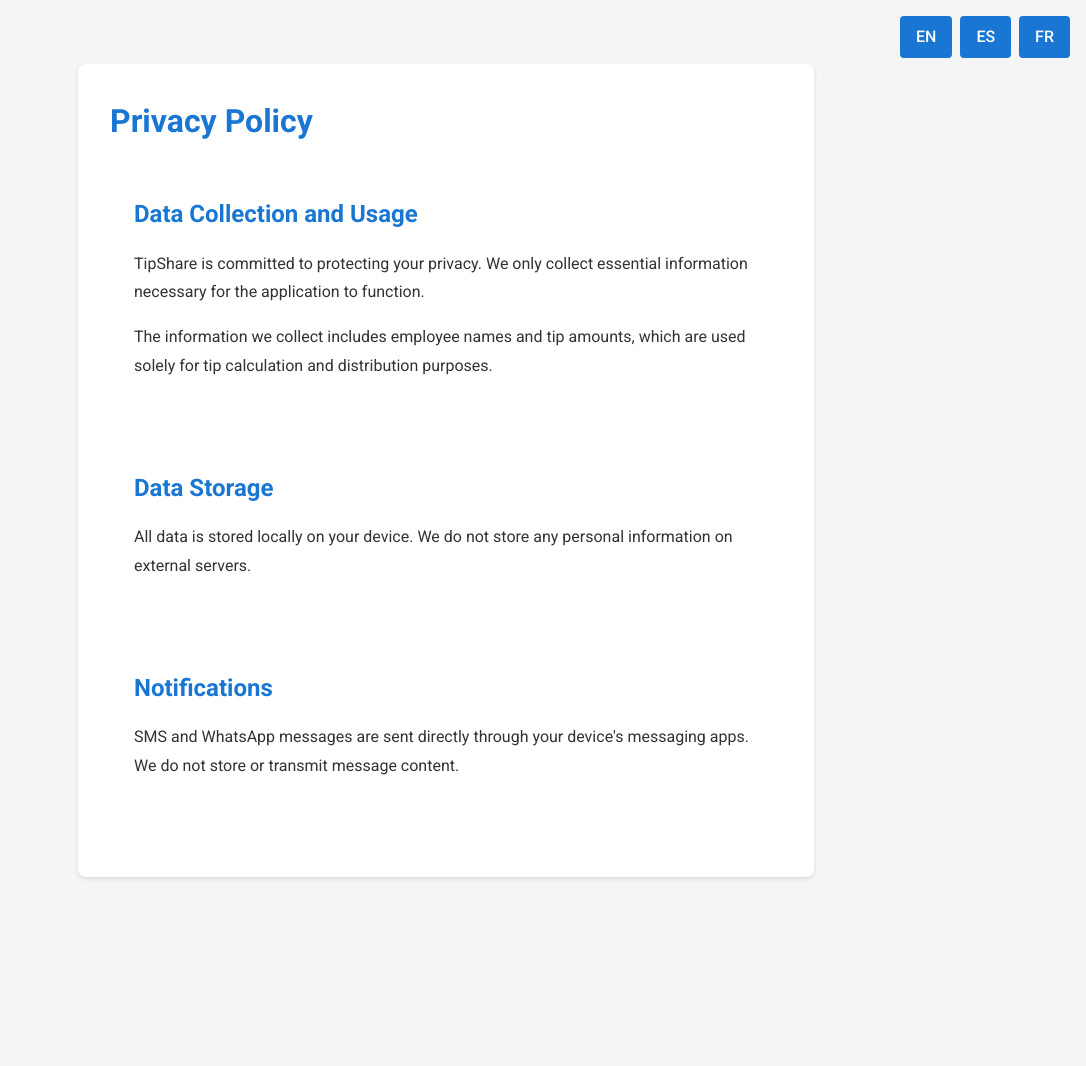
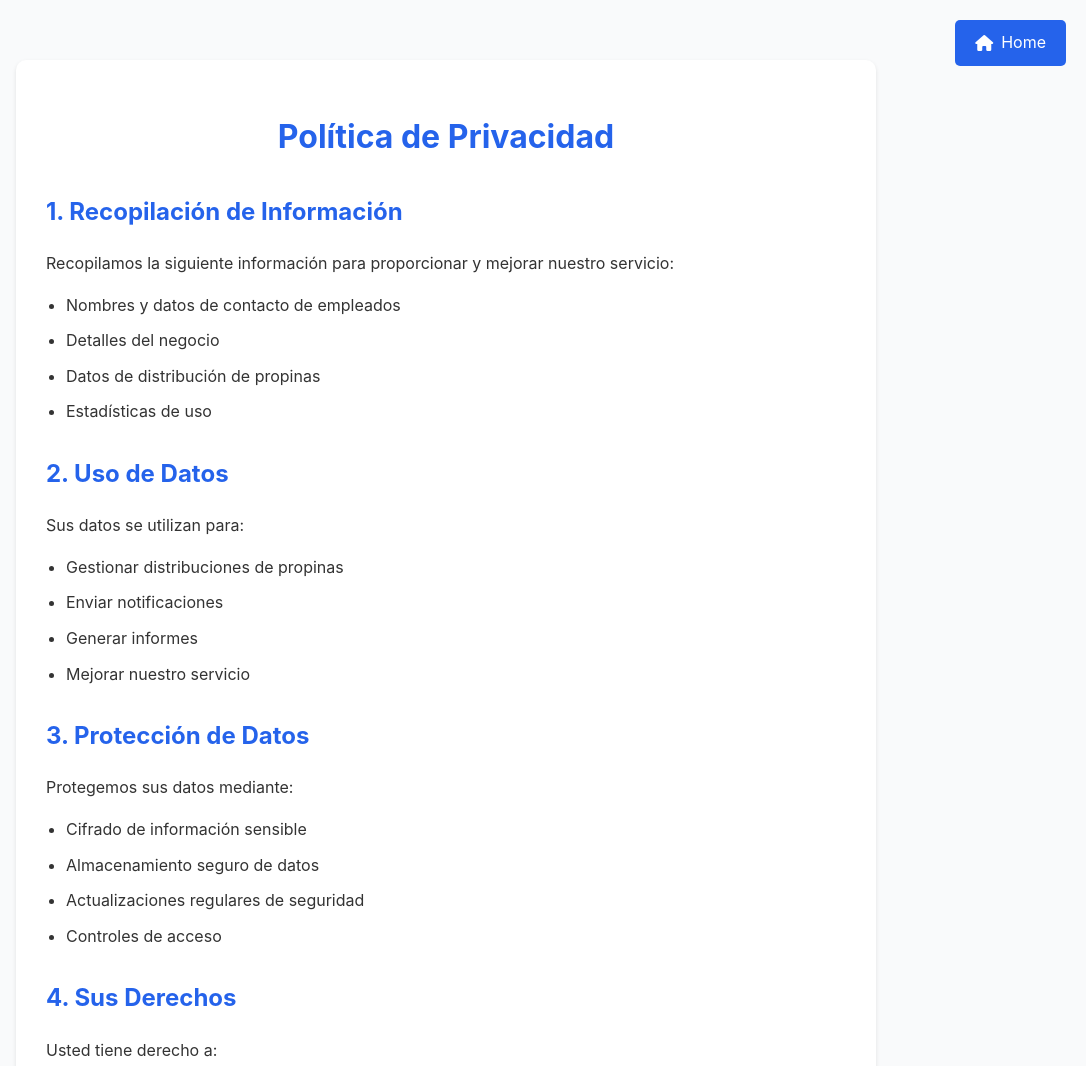
Before and after one commit to ChefMarbelladeveloper/ChefMarbelladeveloper.github.io, a plain HTML site: page TipShare/privacy-policy.html in a window 1280 px wide. Shown: the top 1066 px of the page, without its empty margins (194-1280 px from the left). Before the commit the page ends 941 px from the top, so only its background shows below. Drawn offline with Linux system fonts and the light colour scheme.

Commit message:
Update privacy-policy.html

```diff
--- a/TipShare/privacy-policy.html
+++ b/TipShare/privacy-policy.html
@@ -1,179 +1,247 @@
 <!DOCTYPE html>
-<html lang="es">
+<html>
 <head>
     <meta charset="UTF-8">
-    <meta name="viewport" content="width=device-width,initial-scale=1.0">
-    <title>TipShare - Privacy Policy</title>
-    <link href="https://fonts.googleapis.com/css2?family=Roboto:wght@400;500;700&display=swap" rel="stylesheet">
+    <meta name="viewport" content="width=device-width, initial-scale=1.0">
+    <title>TipShare Privacy Policy</title>
+    <link rel="stylesheet" href="https://cdnjs.cloudflare.com/ajax/libs/font-awesome/6.0.0/css/all.min.css">
     <style>
-        :root {
-            --primary-color: #1976d2;
-            --text-color: #333;
-            --background-color: #f5f5f5;
-            --card-background: #ffffff;
+        body {
+            font-family: -apple-system, BlinkMacSystemFont, 'Segoe UI', Roboto, 'Helvetica Neue', Arial, sans-serif;
+            line-height: 1.6;
+            margin: 0;
+            padding: 20px;
+            color: #333;
+            background: #f9fafb;
         }
-
-        * {
-            margin: 0;
-            padding: 0;
-            box-sizing: border-box;
-            font-family: 'Roboto', sans-serif;
-        }
-
-        body {
-            background-color: var(--background-color);
-            color: var(--text-color);
-            line-height: 1.6;
-        }
-
-        .language-selector {
+        .home-button {
             position: fixed;
-            top: 1rem;
-            right: 1rem;
+            top: 20px;
+            right: 20px;
+            padding: 10px 20px;
+            background: #2563eb;
+            color: white;
+            text-decoration: none;
+            border-radius: 5px;
             display: flex;
-            gap: 0.5rem;
+            align-items: center;
+            gap: 8px;
             z-index: 1000;
         }
-
-        .button {
-            padding: 0.5rem 1rem;
-            background-color: var(--primary-color);
-            color: white;
-            text-decoration: none;
-            border-radius: 4px;
-            font-weight: 500;
-            transition: background-color 0.3s;
+        .home-button:hover {
+            background: #1e40af;
         }
-
-        .button:hover {
-            background-color: #1565c0;
+        .language-section {
+            max-width: 800px;
+            margin: 40px auto;
+            padding: 30px;
+            background: white;
+            border-radius: 10px;
+            box-shadow: 0 2px 4px rgba(0,0,0,0.1);
+            display: none; /* Hide all sections by default */
         }
-
-        .container {
-            max-width: 800px;
-            margin: 2rem auto;
-            padding: 2rem;
+        .language-section.active {
+            display: block; /* Show only active section */
         }
-
-        .content {
-            background-color: var(--card-background);
-            border-radius: 8px;
-            box-shadow: 0 2px 4px rgba(0,0,0,0.1);
-            padding: 2rem;
+        h1, h2 {
+            color: #2563eb;
         }
-
+        h1 {
+            text-align: center;
+            margin-bottom: 30px;
+        }
         .section {
-            display: none;
-            animation: fadeIn 0.3s ease-in;
+            margin-bottom: 30px;
         }
-
-        .section.active {
-            display: block;
+        ul {
+            padding-left: 20px;
         }
-
-        .privacy-title {
-            color: var(--primary-color);
-            margin-bottom: 1.5rem;
-            font-size: 2rem;
-        }
-
-        .privacy-card {
-            background-color: var(--card-background);
-            border-radius: 8px;
-            padding: 1.5rem;
-            margin-bottom: 1.5rem;
-        }
-
-        .privacy-subtitle {
-            color: var(--primary-color);
-            margin-bottom: 1rem;
-            font-size: 1.5rem;
-        }
-
-        .privacy-text {
-            margin-bottom: 1rem;
-            line-height: 1.8;
-        }
-
-        @keyframes fadeIn {
-            from { opacity: 0; }
-            to { opacity: 1; }
+        li {
+            margin-bottom: 10px;
         }
     </style>
 </head>
 <body>
-    <div class="language-selector">
-        <a href="#" class="button" onclick="changeLanguage('en')">EN</a>
-        <a href="#" class="button" onclick="changeLanguage('es')">ES</a>
-        <a href="#" class="button" onclick="changeLanguage('fr')">FR</a>
+    <a href="/" class="home-button">
+        <i class="fas fa-home"></i>
+        Home
+    </a>
+
+    <!-- English Privacy Policy -->
+    <div class="language-section" id="en">
+        <h1>Privacy Policy</h1>
+
+        <div class="section">
+            <h2>1. Information Collection</h2>
+            <p>We collect the following information to provide and improve our service:</p>
+            <ul>
+                <li>Employee names and contact information</li>
+                <li>Business details</li>
+                <li>Tip distribution data</li>
+                <li>Usage statistics</li>
+            </ul>
         </div>
-    <div class="container">
-        <main class="content">
-            <section id="privacy-en" class="section en-content privacy-section">
-                <h2 class="privacy-title">Privacy Policy</h2>
-                <div class="privacy-card">
-                    <h3 class="privacy-subtitle">Data Collection and Usage</h3>
-                    <p class="privacy-text">TipShare is committed to protecting your privacy. We only collect essential information necessary for the application to function.</p>
-                    <p class="privacy-text">The information we collect includes employee names and tip amounts, which are used solely for tip calculation and distribution purposes.</p>
+
+        <div class="section">
+            <h2>2. Data Usage</h2>
+            <p>Your data is used for:</p>
+            <ul>
+                <li>Managing tip distributions</li>
+                <li>Sending notifications</li>
+                <li>Generating reports</li>
+                <li>Improving our service</li>
+            </ul>
         </div>
-                <div class="privacy-card">
-                    <h3 class="privacy-subtitle">Data Storage</h3>
-                    <p class="privacy-text">All data is stored locally on your device. We do not store any personal information on external servers.</p>
+
+        <div class="section">
+            <h2>3. Data Protection</h2>
+            <p>We protect your data through:</p>
+            <ul>
+                <li>Encryption of sensitive information</li>
+                <li>Secure data storage</li>
+                <li>Regular security updates</li>
+                <li>Access controls</li>
+            </ul>
         </div>
-                <div class="privacy-card">
-                    <h3 class="privacy-subtitle">Notifications</h3>
-                    <p class="privacy-text">SMS and WhatsApp messages are sent directly through your device's messaging apps. We do not store or transmit message content.</p>
+
+        <div class="section">
+            <h2>4. Your Rights</h2>
+            <p>You have the right to:</p>
+            <ul>
+                <li>Access your data</li>
+                <li>Request data deletion</li>
+                <li>Export your data</li>
+                <li>Update your information</li>
+            </ul>
         </div>
-            </section>
+    </div>
 
-            <section id="privacy-es" class="section es-content privacy-section">
-                <h2 class="privacy-title">Política de Privacidad</h2>
-                <div class="privacy-card">
-                    <h3 class="privacy-subtitle">Recopilación y Uso de Datos</h3>
-                    <p class="privacy-text">TipShare está comprometido con la protección de tu privacidad. Solo recopilamos información esencial necesaria para el funcionamiento de la aplicación.</p>
-                    <p class="privacy-text">La información que recopilamos incluye nombres de empleados y montos de propinas, que se utilizan únicamente para fines de cálculo y distribución de propinas.</p>
+    <!-- Spanish Privacy Policy -->
+    <div class="language-section" id="es">
+        <h1>Política de Privacidad</h1>
+
+        <div class="section">
+            <h2>1. Recopilación de Información</h2>
+            <p>Recopilamos la siguiente información para proporcionar y mejorar nuestro servicio:</p>
+            <ul>
+                <li>Nombres y datos de contacto de empleados</li>
+                <li>Detalles del negocio</li>
+                <li>Datos de distribución de propinas</li>
+                <li>Estadísticas de uso</li>
+            </ul>
         </div>
-                <div class="privacy-card">
-                    <h3 class="privacy-subtitle">Almacenamiento de Datos</h3>
-                    <p class="privacy-text">Todos los datos se almacenan localmente en tu dispositivo. No almacenamos ninguna información personal en servidores externos.</p>
+
+        <div class="section">
+            <h2>2. Uso de Datos</h2>
+            <p>Sus datos se utilizan para:</p>
+            <ul>
+                <li>Gestionar distribuciones de propinas</li>
+                <li>Enviar notificaciones</li>
+                <li>Generar informes</li>
+                <li>Mejorar nuestro servicio</li>
+            </ul>
         </div>
-                <div class="privacy-card">
-                    <h3 class="privacy-subtitle">Notificaciones</h3>
-                    <p class="privacy-text">Los mensajes SMS y WhatsApp se envían directamente a través de las aplicaciones de mensajería de tu dispositivo. No almacenamos ni transmitimos el contenido de los mensajes.</p>
+
+        <div class="section">
+            <h2>3. Protección de Datos</h2>
+            <p>Protegemos sus datos mediante:</p>
+            <ul>
+                <li>Cifrado de información sensible</li>
+                <li>Almacenamiento seguro de datos</li>
+                <li>Actualizaciones regulares de seguridad</li>
+                <li>Controles de acceso</li>
+            </ul>
         </div>
-            </section>
 
-            <section id="privacy-fr" class="section fr-content privacy-section">
-                <h2 class="privacy-title">Politique de Confidentialité</h2>
-                <div class="privacy-card">
-                    <h3 class="privacy-subtitle">Collecte et Utilisation des Données</h3>
-                    <p class="privacy-text">TipShare s'engage à protéger votre vie privée. Nous ne collectons que les informations essentielles nécessaires au fonctionnement de l'application.</p>
-                    <p class="privacy-text">Les informations que nous collectons comprennent les noms des employés et les montants des pourboires, qui sont utilisés uniquement à des fins de calcul et de distribution des pourboires.</p>
+        <div class="section">
+            <h2>4. Sus Derechos</h2>
+            <p>Usted tiene derecho a:</p>
+            <ul>
+                <li>Acceder a sus datos</li>
+                <li>Solicitar la eliminación de datos</li>
+                <li>Exportar sus datos</li>
+                <li>Actualizar su información</li>
+            </ul>
         </div>
-                <div class="privacy-card">
-                    <h3 class="privacy-subtitle">Stockage des Données</h3>
-                    <p class="privacy-text">Toutes les données sont stockées localement sur votre appareil. Nous ne stockons aucune information personnelle sur des serveurs externes.</p>
     </div>
-                <div class="privacy-card">
-                    <h3 class="privacy-subtitle">Notifications</h3>
-                    <p class="privacy-text">Les messages SMS et WhatsApp sont envoyés directement via les applications de messagerie de votre appareil. Nous ne stockons ni ne transmettons le contenu des messages.</p>
+
+    <!-- French Privacy Policy -->
+    <div class="language-section" id="fr">
+        <h1>Politique de Confidentialité</h1>
+
+        <div class="section">
+            <h2>1. Collecte d'Informations</h2>
+            <p>Nous collectons les informations suivantes pour fournir et améliorer notre service:</p>
+            <ul>
+                <li>Noms et coordonnées des employés</li>
+                <li>Détails de l'entreprise</li>
+                <li>Données de distribution des pourboires</li>
+                <li>Statistiques d'utilisation</li>
+            </ul>
         </div>
-            </section>
-        </main>
+
+        <div class="section">
+            <h2>2. Utilisation des Données</h2>
+            <p>Vos données sont utilisées pour:</p>
+            <ul>
+                <li>Gérer les distributions de pourboires</li>
+                <li>Envoyer des notifications</li>
+                <li>Générer des rapports</li>
+                <li>Améliorer notre service</li>
+            </ul>
         </div>
+
+        <div class="section">
+            <h2>3. Protection des Données</h2>
+            <p>Nous protégeons vos données par:</p>
+            <ul>
+                <li>Cryptage des informations sensibles</li>
+                <li>Stockage sécurisé des données</li>
+                <li>Mises à jour régulières de sécurité</li>
+                <li>Contrôles d'accès</li>
+            </ul>
+        </div>
+
+        <div class="section">
+            <h2>4. Vos Droits</h2>
+            <p>Vous avez le droit de:</p>
+            <ul>
+                <li>Accéder à vos données</li>
+                <li>Demander la suppression des données</li>
+                <li>Exporter vos données</li>
+                <li>Mettre à jour vos informations</li>
+            </ul>
+        </div>
+    </div>
+
     <script>
-        function changeLanguage(lang) {
-            document.querySelectorAll('.section').forEach(section => {
+        function updateContent(lang) {
+            // Hide all sections
+            document.querySelectorAll('.language-section').forEach(section => {
                 section.classList.remove('active');
             });
-            document.getElementById(`privacy-${lang}`).classList.add('active');
+
+            // Show selected section
+            const selectedSection = document.getElementById(lang);
+            if (selectedSection) {
+                selectedSection.classList.add('active');
+            }
         }
 
-        // Set default language based on browser language
-        const userLang = navigator.language || navigator.userLanguage;
-        const defaultLang = userLang.startsWith('es') ? 'es' :
-                          userLang.startsWith('fr') ? 'fr' : 'en';
-        changeLanguage(defaultLang);
+        // Initialize with saved language preference
+        document.addEventListener('DOMContentLoaded', function() {
+            const savedLanguage = localStorage.getItem('tipshare-language') || 'es';
+            updateContent(savedLanguage);
+            document.documentElement.lang = savedLanguage;
+        });
+
+        // Listen for language changes
+        window.addEventListener('storage', function(e) {
+            if (e.key === 'tipshare-language') {
+                updateContent(e.newValue);
+                document.documentElement.lang = e.newValue;
+            }
+        });
     </script>
 </body>
 </html>
```
Lines whose indentation alone changed are shown as unchanged.
